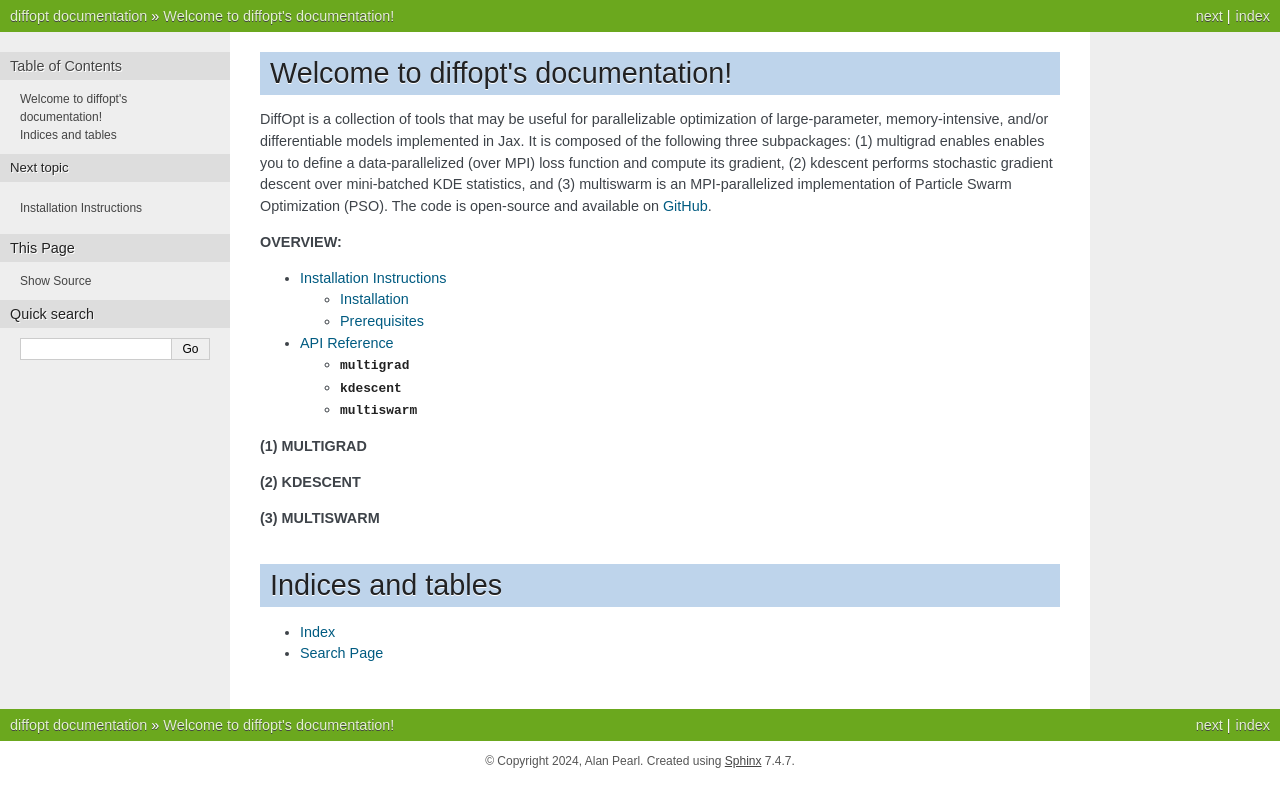
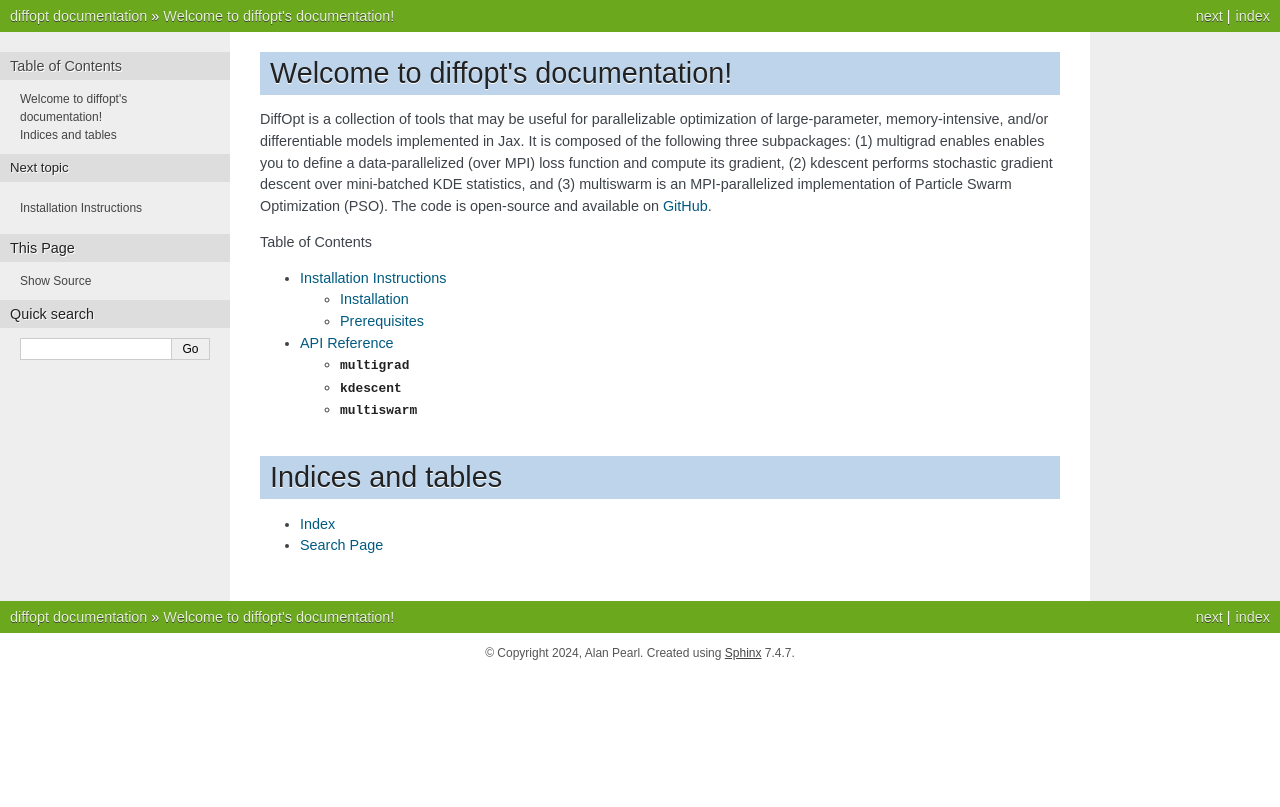
Before and after one commit to AlanPearl/diffopt, a Sphinx documentation site: the page built from docs/source/index.rst, in a window 1280 px wide. Shown: the top 807 px of the page. Built offline with Sphinx 7.4.7, drawn with Linux system fonts in a browser that asks for light colours; pages that are not in the unit, such as notebooks, are missing from menus.

Commit message:
Combine docs index into a single toctree

```diff
--- a/docs/requirements.txt
+++ b/docs/requirements.txt
@@ -1,5 +1,4 @@
 nbsphinx
-pandoc
 IPython
 matplotlib
 seaborn
--- a/docs/source/index.rst
+++ b/docs/source/index.rst
@@ -16,34 +16,21 @@ MPI-parallelized implementation of Particle Swarm Optimization (PSO).
 The code is open-source and available on
 `GitHub <https://github.com/AlanPearl/diffopt>`__.
 
-**OVERVIEW:**
-
 .. toctree::
    :maxdepth: 2
+   :caption: Table of Contents
 
    installation.rst
    reference.rst
 
-**(1) MULTIGRAD**
-
-.. toctree::
-   :maxdepth: 2
 
    multigrad/intro.ipynb
 
-**(2) KDESCENT**
-
-.. toctree::
-   :maxdepth: 2
 
    kdescent/intro.ipynb
    kdescent/hmf_upweight.ipynb
    kdescent/integration.ipynb
 
-**(3) MULTISWARM**
-
-.. toctree::
-   :maxdepth: 2
 
    multiswarm/intro.ipynb
 
```
